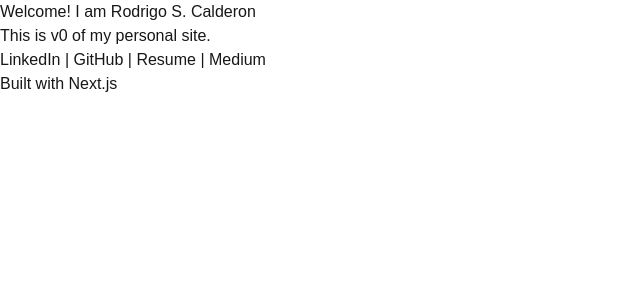
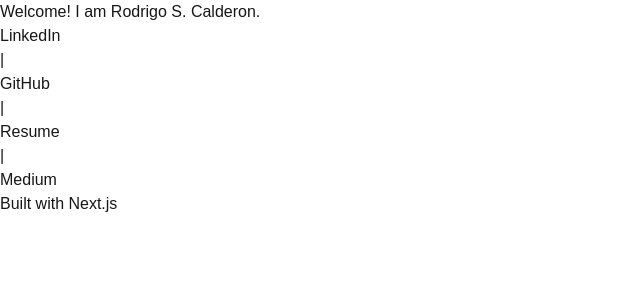
Before and after one commit to rscalderon/rscalderon-splash, a Next.js app: page / in a window 1280 px wide. Shown: the top 300 px of the page, without its empty margins (0-640 px from the left). Built offline with nearby package versions, Linux system fonts and the light colour scheme.

Commit message:
centered text

```diff
--- a/src/app/page.tsx
+++ b/src/app/page.tsx
@@ -4,9 +4,8 @@
   return (
     <div className='grid grid-rows-[20px_1fr_20px] items-center justify-items-center min-h-screen p-8 py-20 gap-16 sm:p-20 font-[family-name:var(--font-geist-sans)]'>
       <main className='space-y-4'>
-        <h1 className='text-xl'>Welcome! I am Rodrigo S. Calderon</h1>
-        <p>This is v0 of my personal site.</p>
-        <section>
+        <h1 className='text-xl'>Welcome! I am Rodrigo S. Calderon.</h1>
+        <section className='flex space-x-1 justify-center w-full'>
           <Link
             href='https://www.linkedin.com/in/rodrigosamourcalderon/'
             target='_blank'
@@ -14,7 +13,7 @@
           >
             LinkedIn
           </Link>
-          {' | '}
+          <p>{'|'}</p>
           <Link
             href='https://www.github.com/rscalderon/'
             target='_blank'
@@ -22,7 +21,7 @@
           >
             GitHub
           </Link>
-          {' | '}
+          <p>{'|'}</p>
           <Link
             href={`mailto:samourcalderon@gmail.com?subject=Resume Request | Looking for <Enter position>&body=Hi Rodrigo, I hope you're doing well! %0D%0A %0D%0A Please share your most updated resume. I'm looking for <role you're looking for>. %0D%0A %0D%0A All the best, %0D%0A %0D%0A <Your name here>`}
             target='_blank'
@@ -30,7 +29,7 @@
           >
             Resume
           </Link>
-          {' | '}
+          <p>{'|'}</p>
           <Link
             href='https://medium.com/@samourcalderon'
             target='_blank'
```
